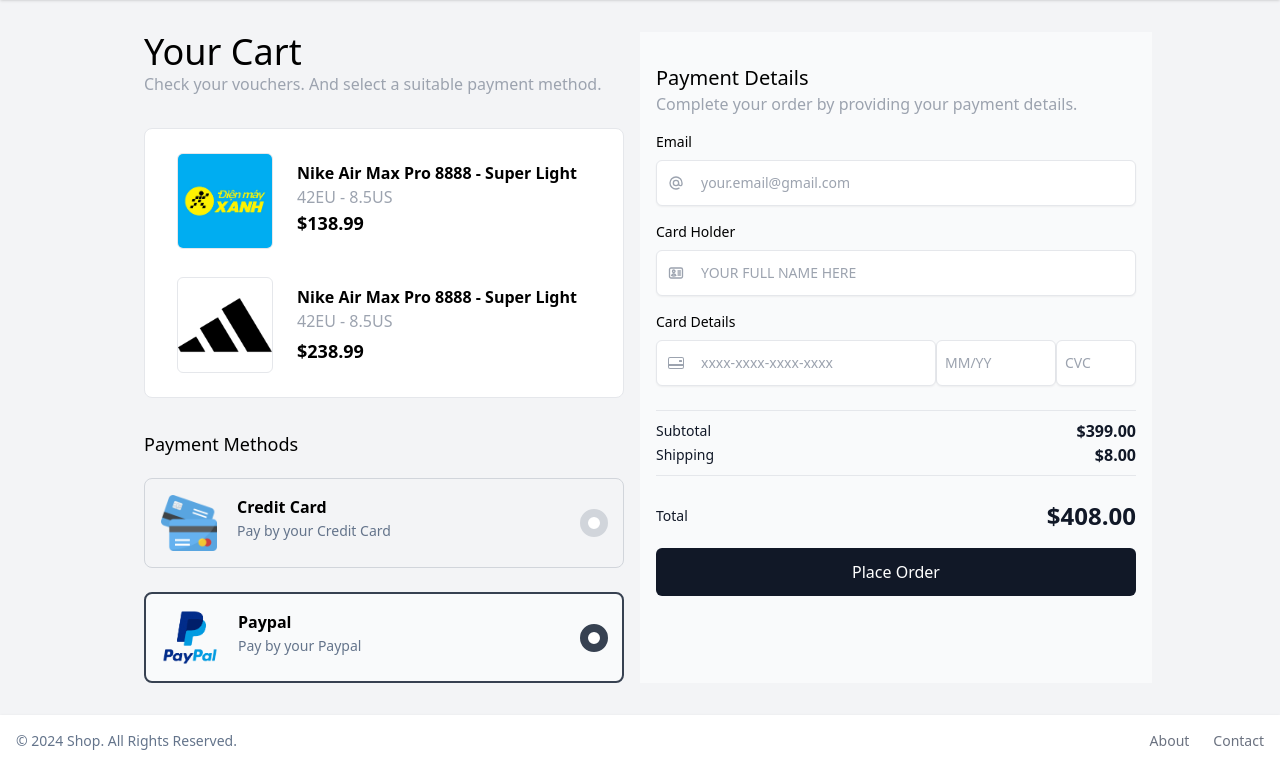
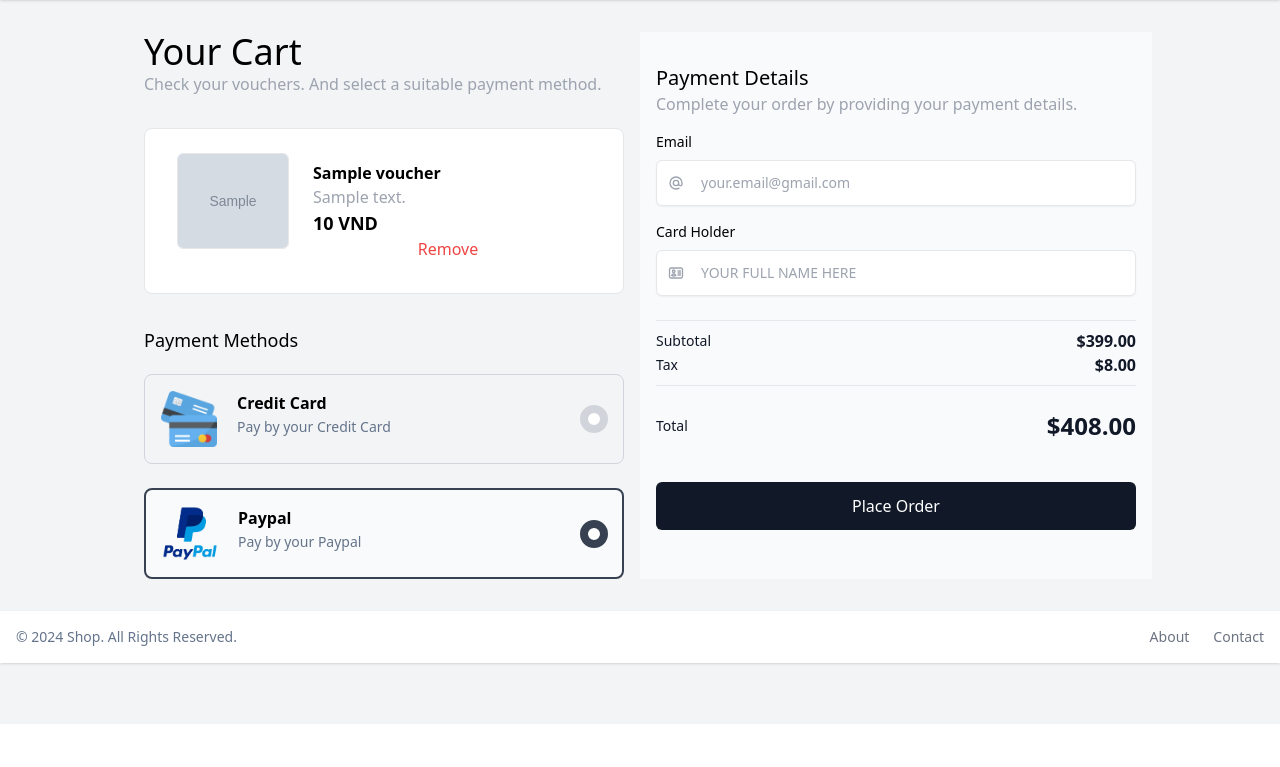
Before and after one commit to ng-ngoc-hung/voucher-selling-app, a Node server app: template views/pages/cart.ejs in a window 1280 px wide. Shown: the part 76-843 px from the top of the page. After the commit the page ends 743 px from the top, so only its background shows below. Run offline with Node 20, Linux system fonts and the light colour scheme; the template is opened without the code that fills it: most values are stand-ins (such as "Sample title", 1, 10 or a date in 2020); grey boxes marked "Sample" are stand-in pictures; some libraries are stand-ins or nearby versions.

Commit message:
Complete Add to Cart logic

```diff
--- a/routes/routes.js
+++ b/routes/routes.js
@@ -1,15 +1,14 @@
 const express = require('express');
 const path = require('path');
 const voucherController = require('../controllers/voucher.js')
+const cartController = require('../controllers/cart.js')
 
 const router = express.Router();
 
 // Define route for the root URL with sorting options
 router.get('/', voucherController.renderVouchersPage);
 
-router.get('/cart', (req, res) => {
-  res.render('pages/cart'); // Render the cart.ejs template
-});
+router.get('/cart', cartController.renderCartPage);
 
 router.get('/login', (req, res) => {
   res.render('pages/login'); // Render the login.ejs template
--- a/server.js
+++ b/server.js
@@ -6,6 +6,7 @@
 const dataConnect = require('./database.js');
 const { addUser } = require('./controllers/register.js');
 const { checkLogin, handleLogout } = require('./controllers/auth.js');
+const { addToCart, deleteFromCart } = require('./controllers/cart.js');
 
 // const fs = require('fs');
 // const { UserhaspaymentModel } = require('./models/userhaspaymentModel.js');
@@ -41,6 +42,9 @@
 app.post('/register', addUser);
 app.post('/login', checkLogin);
 app.post('/logout', handleLogout);
+app.post('/addtocart', addToCart);
+
+app.delete('/removevoucher', deleteFromCart);
 
 (async () => {
   try {
--- a/views/output.css
+++ b/views/output.css
@@ -558,6 +558,10 @@
   pointer-events: none;
 }
 
+.fixed {
+  position: fixed;
+}
+
 .absolute {
   position: absolute;
 }
@@ -595,6 +599,10 @@
   top: 1rem;
 }
 
+.z-\[999\] {
+  z-index: 999;
+}
+
 .float-right {
   float: right;
 }
@@ -631,6 +639,10 @@
   margin-bottom: 1rem;
 }
 
+.mb-6 {
+  margin-bottom: 1.5rem;
+}
+
 .mb-8 {
   margin-bottom: 2rem;
 }
@@ -687,10 +699,6 @@
   margin-top: 2rem;
 }
 
-.mt-auto {
-  margin-top: auto;
-}
-
 .box-content {
   box-sizing: content-box;
 }
@@ -751,10 +759,6 @@
   height: 100vh;
 }
 
-.w-1\/6 {
-  width: 16.666667%;
-}
-
 .w-10 {
   width: 2.5rem;
 }
@@ -787,10 +791,6 @@
   width: 1.5rem;
 }
 
-.w-7\/12 {
-  width: 58.333333%;
-}
-
 .w-full {
   width: 100%;
 }
@@ -805,10 +805,6 @@
 
 .max-w-screen-xl {
   max-width: 1280px;
-}
-
-.flex-shrink-0 {
-  flex-shrink: 0;
 }
 
 .flex-grow {
@@ -961,6 +957,11 @@
   background-color: rgb(17 24 39 / var(--tw-bg-opacity));
 }
 
+.bg-green-200 {
+  --tw-bg-opacity: 1;
+  background-color: rgb(187 247 208 / var(--tw-bg-opacity));
+}
+
 .bg-slate-400 {
   --tw-bg-opacity: 1;
   background-color: rgb(148 163 184 / var(--tw-bg-opacity));
@@ -1195,6 +1196,11 @@
   color: rgb(17 24 39 / var(--tw-text-opacity));
 }
 
+.text-green-500 {
+  --tw-text-opacity: 1;
+  color: rgb(34 197 94 / var(--tw-text-opacity));
+}
+
 .text-red-500 {
   --tw-text-opacity: 1;
   color: rgb(239 68 68 / var(--tw-text-opacity));
--- a/views/pages/cart.ejs
+++ b/views/pages/cart.ejs
@@ -7,7 +7,6 @@
     <script src="../scripts.js"></script>
   </head>
   <body class="bg-gray-100">
-
     <%- include('../components/navbar.ejs') %>
 
     <div class="grid sm:px-10 lg:grid-cols-2 lg:px-20 xl:px-32 my-8">
@@ -19,34 +18,24 @@
         <div
           class="mt-8 space-y-3 rounded-lg border bg-white px-2 py-4 sm:px-6"
         >
+          <% vouchers.forEach(voucher => { %>
           <div class="flex flex-col rounded-lg bg-white sm:flex-row">
             <img
               class="m-2 h-24 w-28 rounded-md border object-cover object-center"
-              src="../local/dmx.png"
+              src="<%= voucher.voucher.publisher.logo %>"
               alt=""
             />
             <div class="flex w-full flex-col px-4 py-4">
               <span class="font-semibold"
-                >Nike Air Max Pro 8888 - Super Light</span
+                ><%= voucher.voucher.name %></span
               >
-              <span class="float-right text-gray-400">42EU - 8.5US</span>
-              <p class="text-lg font-bold">$138.99</p>
+              <span class="float-right text-gray-400"><%= voucher.voucher.description %></span>
+              <p class="text-lg font-bold"><%= voucher.voucher.price %> VND</p>
+
+              <button onclick="removeItem('<%= JSON.stringify(voucher) %>')" class="text-red-500 hover:underline">Remove</button>
             </div>
           </div>
-          <div class="flex flex-col rounded-lg bg-white sm:flex-row">
-            <img
-              class="m-2 h-24 w-28 rounded-md border object-cover object-center"
-              src="../local/adidas.png"
-              alt=""
-            />
-            <div class="flex w-full flex-col px-4 py-4">
-              <span class="font-semibold"
-                >Nike Air Max Pro 8888 - Super Light</span
-              >
-              <span class="float-right text-gray-400">42EU - 8.5US</span>
-              <p class="mt-auto text-lg font-bold">$238.99</p>
-            </div>
-          </div>
+          <% }); %>
         </div>
 
         <p class="mt-8 text-lg font-medium">Payment Methods</p>
@@ -175,51 +164,6 @@
               </svg>
             </div>
           </div>
-          <label for="card-no" class="mt-4 mb-2 block text-sm font-medium"
-            >Card Details</label
-          >
-          <div class="flex">
-            <div class="relative w-7/12 flex-shrink-0">
-              <input
-                type="text"
-                id="card-no"
-                name="card-no"
-                class="w-full rounded-md border border-gray-200 px-2 py-3 pl-11 text-sm shadow-sm outline-none focus:z-10 focus:border-blue-500 focus:ring-blue-500"
-                placeholder="xxxx-xxxx-xxxx-xxxx"
-              />
-              <div
-                class="pointer-events-none absolute inset-y-0 left-0 inline-flex items-center px-3"
-              >
-                <svg
-                  class="h-4 w-4 text-gray-400"
-                  xmlns="http://www.w3.org/2000/svg"
-                  width="16"
-                  height="16"
-                  fill="currentColor"
-                  viewBox="0 0 16 16"
-                >
-                  <path
-                    d="M11 5.5a.5.5 0 0 1 .5-.5h2a.5.5 0 0 1 .5.5v1a.5.5 0 0 1-.5.5h-2a.5.5 0 0 1-.5-.5v-1z"
-                  />
-                  <path
-                    d="M2 2a2 2 0 0 0-2 2v8a2 2 0 0 0 2 2h12a2 2 0 0 0 2-2V4a2 2 0 0 0-2-2H2zm13 2v5H1V4a1 1 0 0 1 1-1h12a1 1 0 0 1 1 1zm-1 9H2a1 1 0 0 1-1-1v-1h14v1a1 1 0 0 1-1 1z"
-                  />
-                </svg>
-              </div>
-            </div>
-            <input
-              type="text"
-              name="credit-expiry"
-              class="w-full rounded-md border border-gray-200 px-2 py-3 text-sm shadow-sm outline-none focus:z-10 focus:border-blue-500 focus:ring-blue-500"
-              placeholder="MM/YY"
-            />
-            <input
-              type="text"
-              name="credit-cvc"
-              class="w-1/6 flex-shrink-0 rounded-md border border-gray-200 px-2 py-3 text-sm shadow-sm outline-none focus:z-10 focus:border-blue-500 focus:ring-blue-500"
-              placeholder="CVC"
-            />
-          </div>
 
           <!-- Total -->
           <div class="mt-6 border-t border-b py-2">
@@ -228,11 +172,11 @@
               <p class="font-semibold text-gray-900">$399.00</p>
             </div>
             <div class="flex items-center justify-between">
-              <p class="text-sm font-medium text-gray-900">Shipping</p>
+              <p class="text-sm font-medium text-gray-900">Tax</p>
               <p class="font-semibold text-gray-900">$8.00</p>
             </div>
           </div>
-          <div class="mt-6 flex items-center justify-between">
+          <div class="mt-6 mb-6 flex items-center justify-between">
             <p class="text-sm font-medium text-gray-900">Total</p>
             <p class="text-2xl font-semibold text-gray-900">$408.00</p>
           </div>
```
Also changed, not shown: controllers/auth.js (+9 -0 lines), controllers/cart.js (+69 -0 lines), controllers/register.js (+10 -1 lines), views/index.ejs (+15 -3 lines), views/scripts.js (added, +46 -0 lines), views/local/adidas.jpg (added), views/local/adidas.png (deleted).
